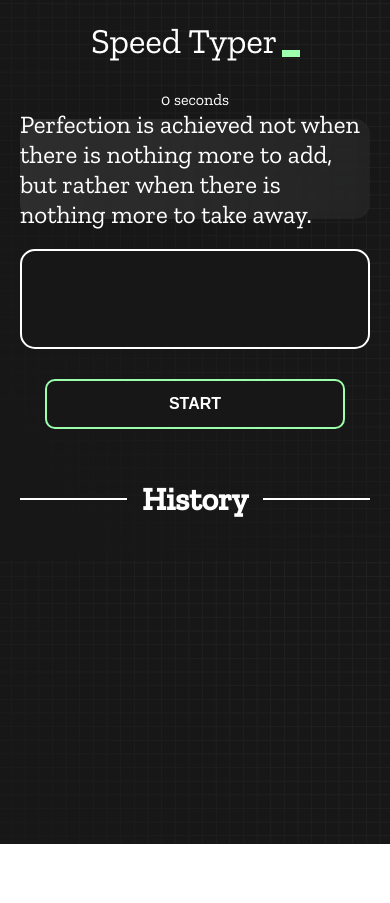
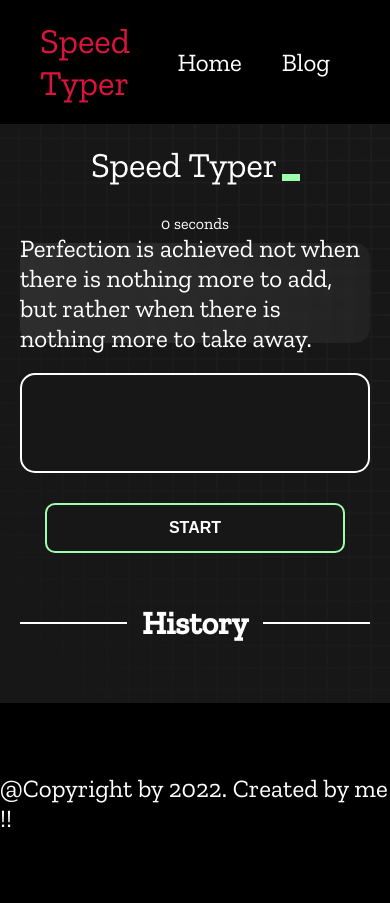
Before and after one commit to ripassorker2/Speed-type-dibugger-assignment-7, a plain HTML site: page index.html in a window 390 px wide. Before the commit the page ends 844 px from the top, so only its background shows below. Drawn offline with nearby package versions, Linux system fonts and the light colour scheme.

Commit message:
added navbar, footer, blogs and some changes

```diff
--- a/index.html
+++ b/index.html
@@ -13,6 +13,17 @@
 </head>
 
 <body>
+  <!-- ---------------navbar--------------------- -->
+  <nav class="nav-container">
+    <div>
+      <div class="logo">Speed Typer</div>
+    </div>
+    <ul class="navlist">
+      <li><a href="/index.html">Home</a></li>
+      <li><a href="/blogs.html">Blog</a></li>
+    </ul>
+  </nav>
+
   <h1 class="title"><img src="./logo.png" /></h1>
   <div id="show-time">0 seconds</div>
 
@@ -37,6 +48,11 @@
   <div id="modal-background" class="hidden"></div>
   <div id="result" class="hidden"></div>
 
+
+  <footer class="footer-container">
+    <div>@Copyright by 2022. Created by me !! </div>
+  </footer>
+
   <script src="history.js"></script>
   <script src="script.js"></script>
 </body>
--- a/styles.css
+++ b/styles.css
@@ -10,6 +10,39 @@ body {
   background-position: left top;
   font-family: "Zilla Slab", serif;
 }
+
+/* ------------------------navar style------------------- */
+.nav-container {
+  width: 100%;
+  background-color: black;
+  display: flex;
+  justify-content: space-between;
+  align-items: center;
+  padding: 20px 70px;
+}
+
+.nav-container .logo {
+  font-size: 50px;
+  color: crimson;
+}
+
+.nav-container .navlist {
+  display: flex;
+  align-items: center;
+
+}
+
+.nav-container .navlist li {
+  list-style: none;
+  margin: 0 20px;
+  font-size: 25px;
+}
+
+.nav-container .navlist li a {
+  text-decoration: none;
+  color: white;
+}
+
 
 .box-container {
   width: 70%;
@@ -187,6 +220,46 @@ button {
   top: 0;
 }
 
+/* --------------------blogs------------------- */
+.blog-container {
+  width: 90%;
+  margin: auto;
+  margin-top: 30px;
+  background-color: gainsboro;
+}
+
+.blog-container .all-blogs {
+  padding: 30px;
+
+}
+
+.blog-container .blog h6 {
+  font-size: 30px;
+  padding-bottom: 15px;
+}
+
+.blog-container .blog p {
+  font-size: 23px;
+  padding-bottom: 30px;
+}
+
+
+/* ----------------------foooter------------------ */
+.footer-container {
+  width: 100%;
+  height: 200px;
+  background-color: black;
+  display: flex;
+  justify-content: center;
+  align-items: center;
+  margin-top: 40px;
+}
+
+.footer-container div {
+  font-size: 25px;
+  color: white;
+}
+
 @media only screen and (max-width: 700px) {
   .box-container {
     padding: 0 20px;
@@ -202,4 +275,17 @@ button {
   .card {
     flex-direction: column;
   }
+
+  .nav-container {
+    padding: 20px 40px;
+  }
+
+  .nav-container .logo {
+    font-size: 35px;
+  }
+
+  .nav-container li {
+    font-size: 15px;
+    margin: 0 10px;
+  }
 }
```
Also changed, not shown: blogs.html (added, +74 -0 lines).
